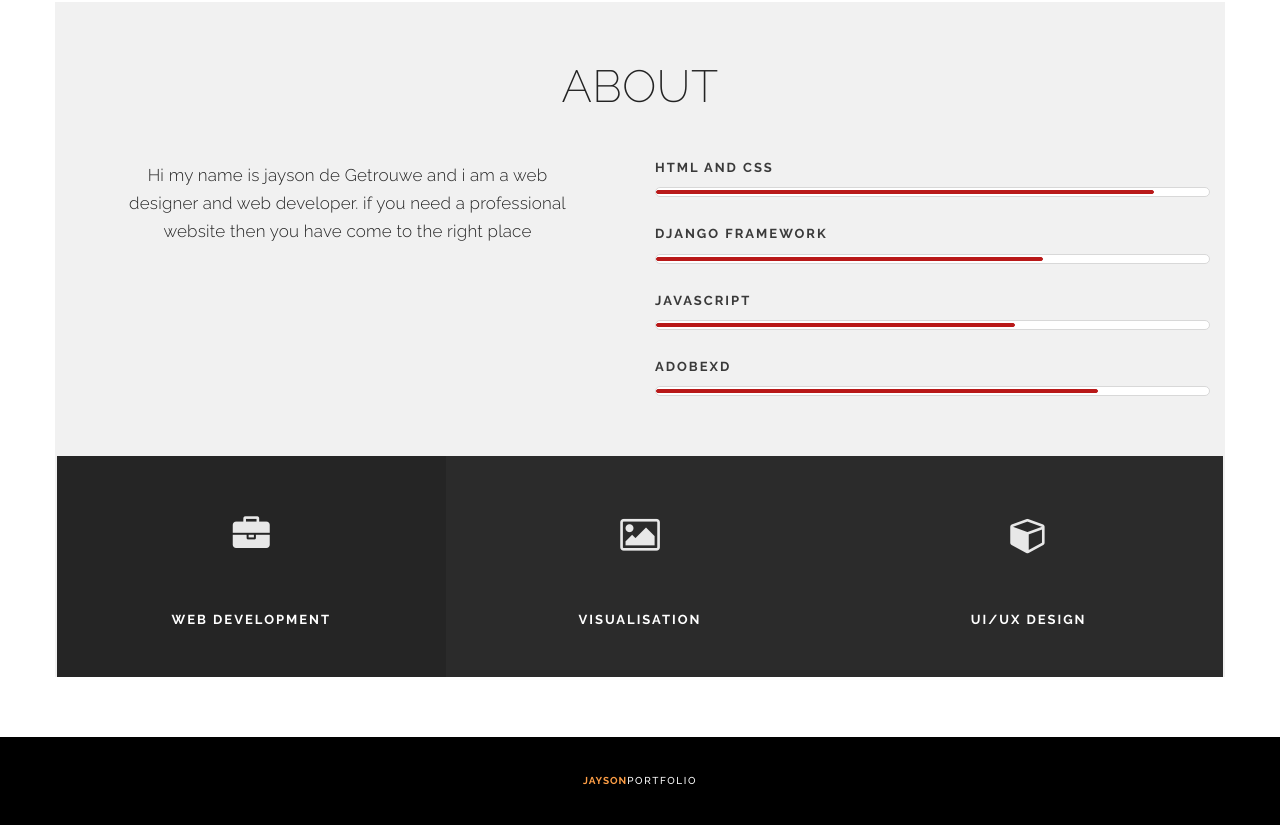
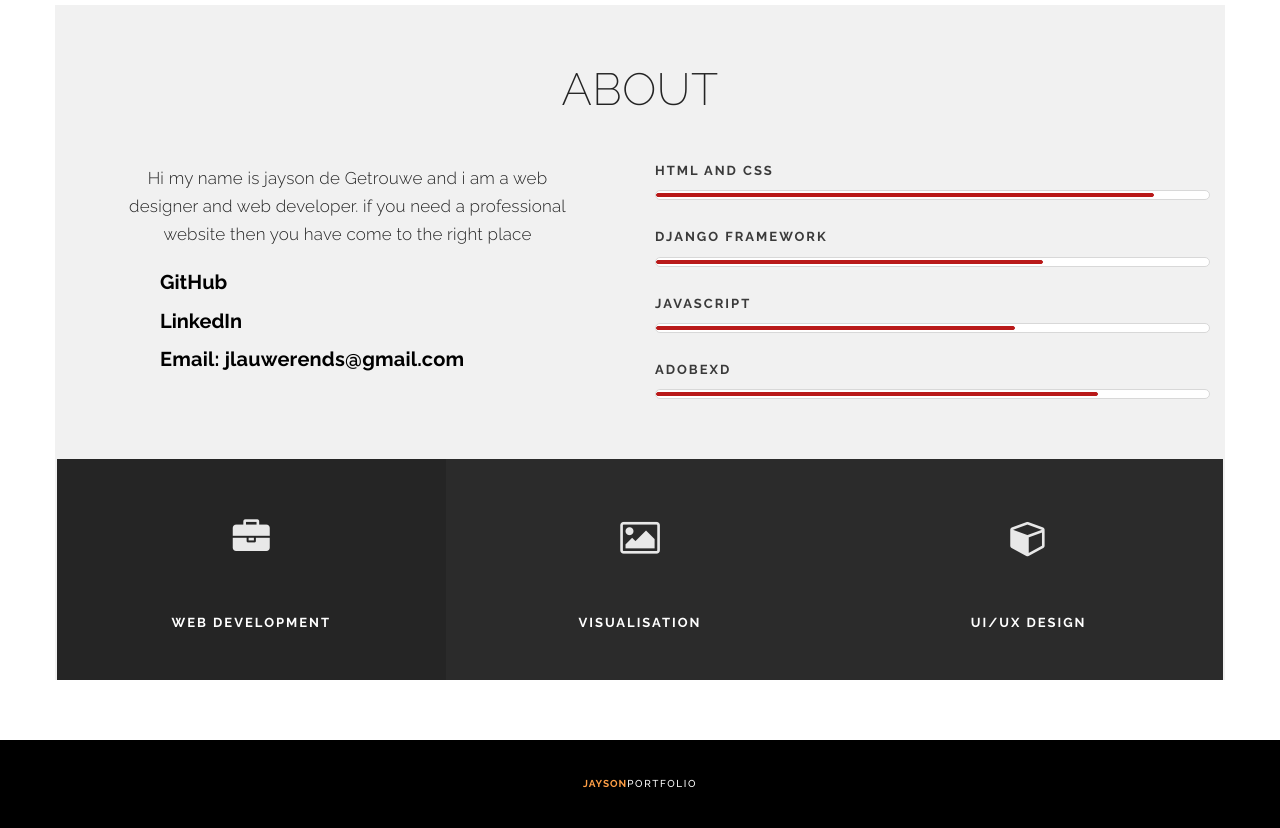
Before and after one commit to athenixz/athenixz.github.io, a plain HTML site: page index.html in a window 1280 px wide. Shown: the part 893-1721 px from the top of the page. Drawn offline with nearby package versions, Linux system fonts and the light colour scheme.

Commit message:
last changes

```diff
--- a/css/style.css
+++ b/css/style.css
@@ -21,6 +21,24 @@ body {
 	margin: 0px;
 	font-family: "Raleway", Sans-serif;
 }
+
+
+ul{
+    margin-top: 2rem;
+}
+li{
+    text-align: start;
+    list-style: none;
+    margin-bottom: 1rem;
+}
+.link{
+    color: black;
+    font-weight: bold;
+    font-size: 2rem;
+    margin: 0;
+}
+
+
 
 h1,
 h2,
--- a/index.html
+++ b/index.html
@@ -67,11 +67,11 @@
 				<div class="col-md-6 col-0-gutter">
 					<div class="ot-portfolio-item">
 						<figure class="effect-bubba">
-							<img src="./images/lux.PNG" alt="img02" class="image" />
+							<img src="./images/lux.PNG" alt="img02" class="image"/>
 							<figcaption>
 								<h2>LuxurFood</h2>
 								<p>See Website</p>
-								<a href="https://luxurfood.herokuapp.com/" target="_blank" >View more</a>
+								<a href="https://luxurfood.herokuapp.com/" target="_blank">View more</a>
 							</figcaption>
 						</figure>
 					</div>
@@ -81,7 +81,7 @@
 				<div class="col-md-6 col-0-gutter">
 					<div class="ot-portfolio-item">
 						<figure class="effect-bubba">
-							<img src="./images/breakfast.PNG" alt="img02" class="image" />
+							<img src="./images/breakfast.PNG" alt="img02" class="image"/>
 							<figcaption>
 								<h2>Breakfast</h2>
 								<p>See Website</p>
@@ -108,9 +108,14 @@
 				<div class="row">
 					<div class="col-md-6 text-center">
 						<div class="mz-about-container">
-							<p>Hi my name is jayson de Getrouwe and i am a web designer and web developer.
+							<p class ="me">Hi my name is jayson de Getrouwe and i am a web designer and web developer.
 								if you need a professional website then you have come to the right place
 							</p>
+							<ul>
+								<li><a href="https://github.com/jaysonmk2" class="link">GitHub</a></li>
+								<li><a href="https://www.linkedin.com/in/jayson-de-getrouwe/" class="link">LinkedIn</a></li>
+								<li><p class="link">Email: jlauwerends@gmail.com</p></li>
+							</ul>
 						</div>
 					</div>
 					<div class="col-md-6">
@@ -174,9 +179,7 @@
 						</div>
 					</div>
 					<!-- end about module -->
-					<!-- about module -->
 
-					<!-- end about module -->
 					<!-- about module -->
 					<div class="col-md-4 col-0-gutter mz-about-dark text-center">
 						<div class="mz-module-about">
```
